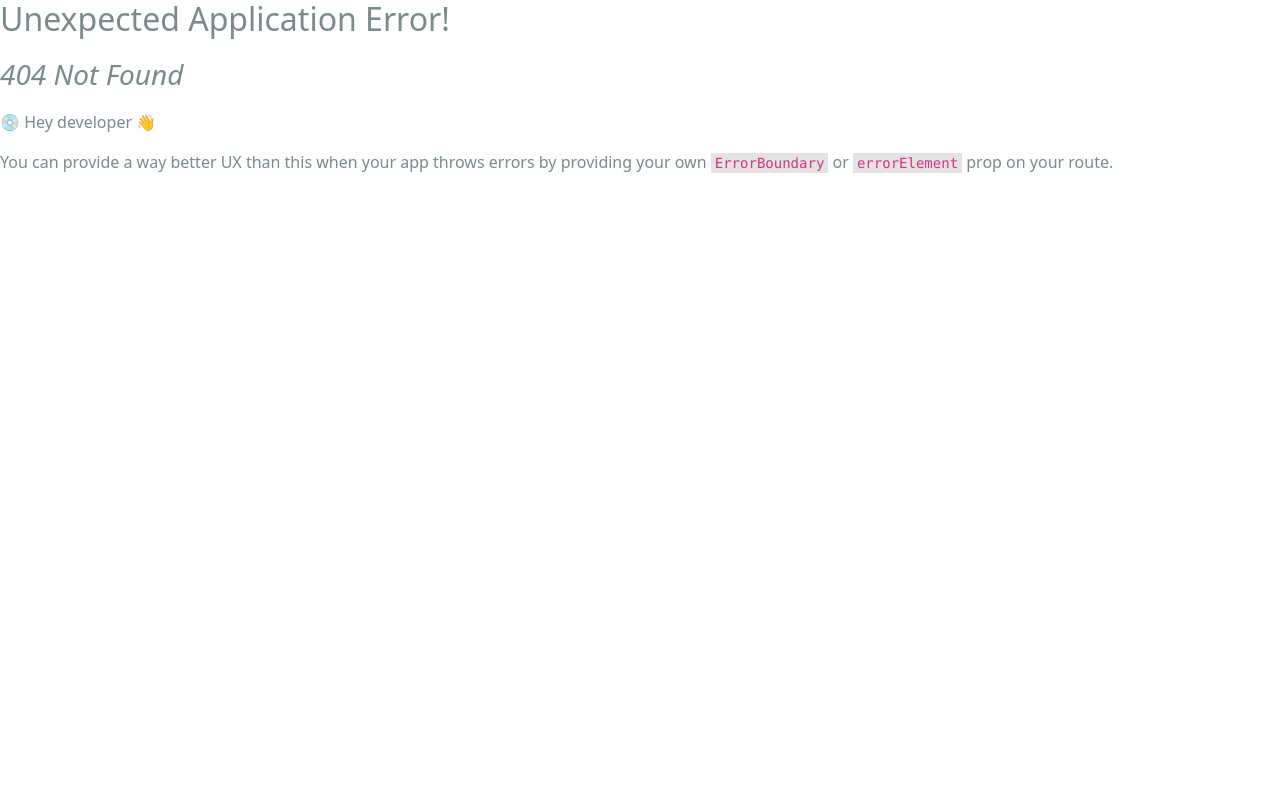
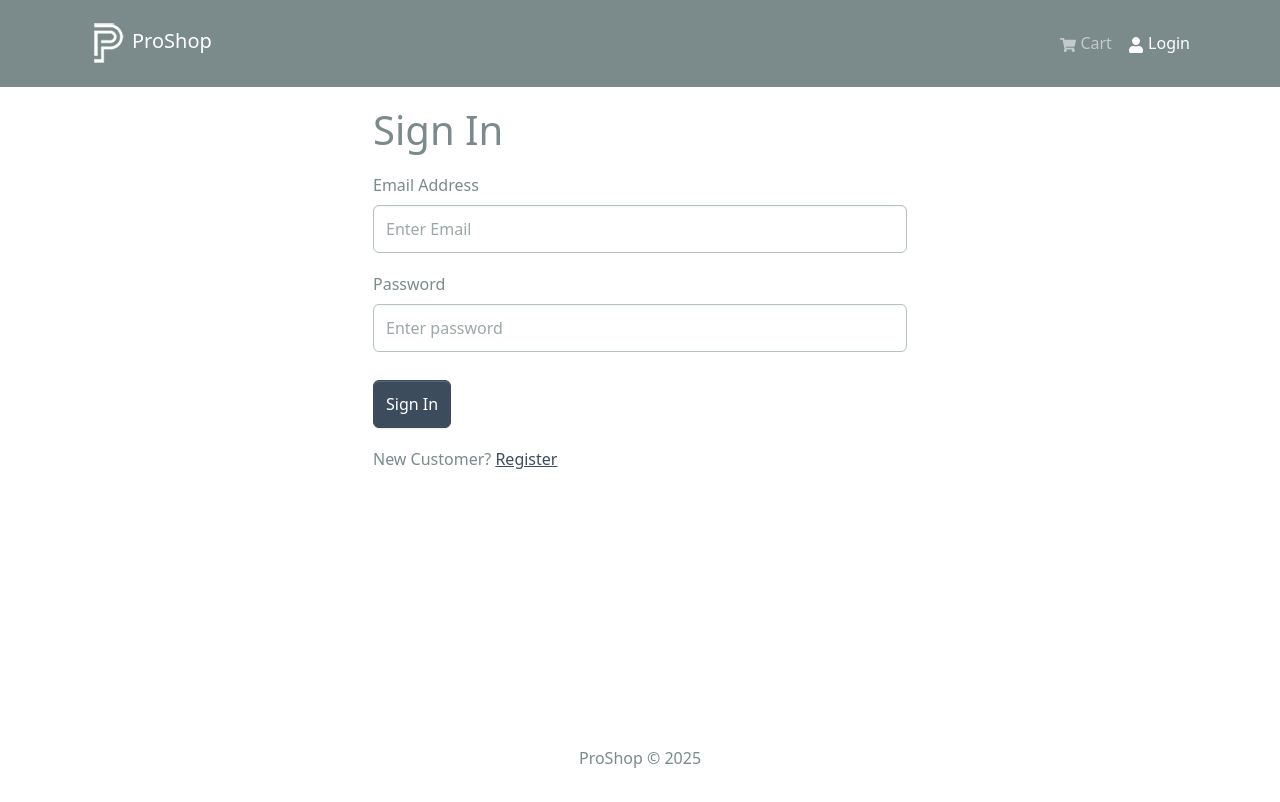
Before and after one commit to EddieO23/proshop-MERN, a React (Vite) app in the folder frontend/: page /login in a window 1280 px wide. Before the commit this address had no page. Shown: the top 802 px of the page. Built offline with nearby package versions, Linux system fonts and the light colour scheme.

Commit message:
Created Login page
Created new login page component

```diff
--- /dev/null
+++ b/frontend/src/Pages/LoginPage.jsx
@@ -0,0 +1,52 @@
+import React, { useState } from 'react';
+import { Link } from 'react-router-dom';
+import { Form, Button, Row, Col } from 'react-bootstrap';
+import FormContainer from '../components/FormContainer';
+
+const LoginPage = () => {
+  const [email, setEmail] = useState('');
+  const [password, setPassword] = useState('');
+
+  const submitHandler = (e) => {
+    e.preventDefault();
+    console.log('Submit');
+  };
+
+  return (
+    <FormContainer>
+      <h1>Sign In</h1>
+
+      <Form onSubmit={submitHandler}>
+        <Form.Group controlId='email' className='my-3'>
+          <Form.Label>Email Address</Form.Label>
+          <Form.Control
+            type='email'
+            placeholder='Enter Email'
+            value={email}
+            onChange={(e) => setEmail(e.target.value)}
+          ></Form.Control>
+        </Form.Group>
+
+        <Form.Group controlId='password' className='my-3'>
+          <Form.Label>Password</Form.Label>
+          <Form.Control
+            type='password'
+            placeholder='Enter password'
+            value={password}
+            onChange={(e) => setPassword(e.target.value)}
+          ></Form.Control>
+        </Form.Group>
+        <Button type='submit' variant='primary' className='mt-2'>
+          Sign In
+        </Button>
+      </Form>
+      <Row className='py-3'>
+        <Col>
+        New Customer? <Link to={'/register'}>Register</Link>
+        </Col>
+      </Row>
+    </FormContainer>
+  );
+};
+
+export default LoginPage;
--- /dev/null
+++ b/frontend/src/components/FormContainer.jsx
@@ -0,0 +1,16 @@
+import React from 'react'
+import {Container, Row, Col} from 'react-bootstrap'
+
+const FormContainer = ({children}) => {
+  return (
+    <Container>
+      <Row className='justify-content-md-center'>
+        <Col xs={12} md={6}>
+          {children}
+        </Col>
+      </Row>
+    </Container>
+  )
+}
+
+export default FormContainer
--- a/frontend/src/main.jsx
+++ b/frontend/src/main.jsx
@@ -16,6 +16,7 @@
 import HomeScreen from './Pages/HomeScreen.jsx';
 import CartPage from './Pages/CartPage.jsx';
 import ProductPage from './Pages/ProductPage.jsx';
+import LoginPage from './Pages/LoginPage.jsx';
 
 const router = createBrowserRouter(
   createRoutesFromElements(
@@ -23,6 +24,7 @@
       <Route index={true} path='/' element={<HomeScreen />} />
       <Route path='/product/:id' element={<ProductPage />} />
       <Route path='/cart' element={<CartPage />} />
+      <Route path='/login' element={<LoginPage />} />
     </Route>
   )
 );
```
